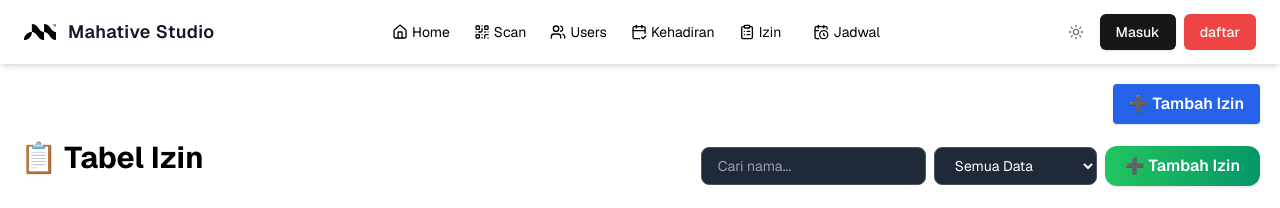
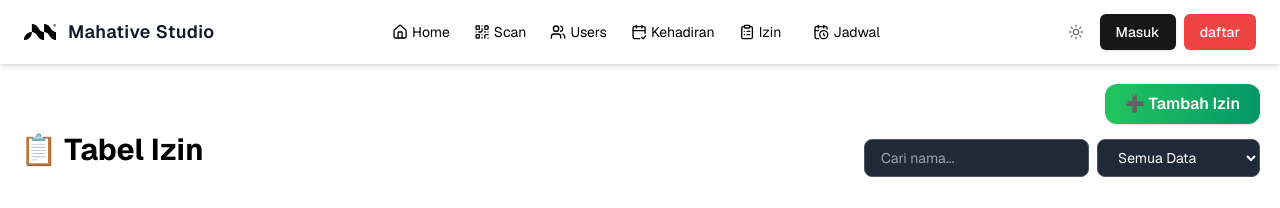
Before and after one commit to ghazwanz/attendance, a Next.js app: page /protected/izin in a window 1280 px wide. Shown: the top 208 px of the page. Built offline with nearby package versions, Linux system fonts and the light colour scheme; no server answers.

Commit message:
benahi button ➕ Tambah Izin

```diff
--- a/app/protected/izin/components/PermissionTable.tsx
+++ b/app/protected/izin/components/PermissionTable.tsx
@@ -191,14 +191,6 @@ export default function PermissionTable({
               Reset
             </button>
           )}
-          <button
-            onClick={() => setShowForm(true)}
-            className="flex items-center gap-2 bg-gradient-to-r from-green-500 to-emerald-600 hover:brightness-110 text-white font-semibold px-5 py-2 rounded-xl shadow"
-            disabled={showForm}
-            style={showForm ? { opacity: 0.5, cursor: 'not-allowed' } : {}}
-          >
-            ➕ Tambah Izin
-          </button>
         </div>
       </div>
 
--- a/app/protected/izin/page.tsx
+++ b/app/protected/izin/page.tsx
@@ -40,9 +40,9 @@ export default function PermissionPage() {
             <ErrorNotification message={errorMessage} onClose={() => setErrorMessage("")} />
 
             {/* Button Tambah Izin untuk admin dan user */}
-            <div className="flex justify-end mb-4">
+            <div className="flex justify-end mb-2">
                 <button
-                    className="bg-blue-600 hover:bg-blue-700 text-white px-4 py-2 rounded font-semibold shadow"
+                    className="flex items-center gap-2 bg-gradient-to-r from-green-500 to-emerald-600 hover:brightness-110 text-white font-semibold px-5 py-2 rounded-xl shadow"
                     onClick={() => { setShowForm(true); resetForm(); }}
                 >
                     ➕ Tambah Izin
```
